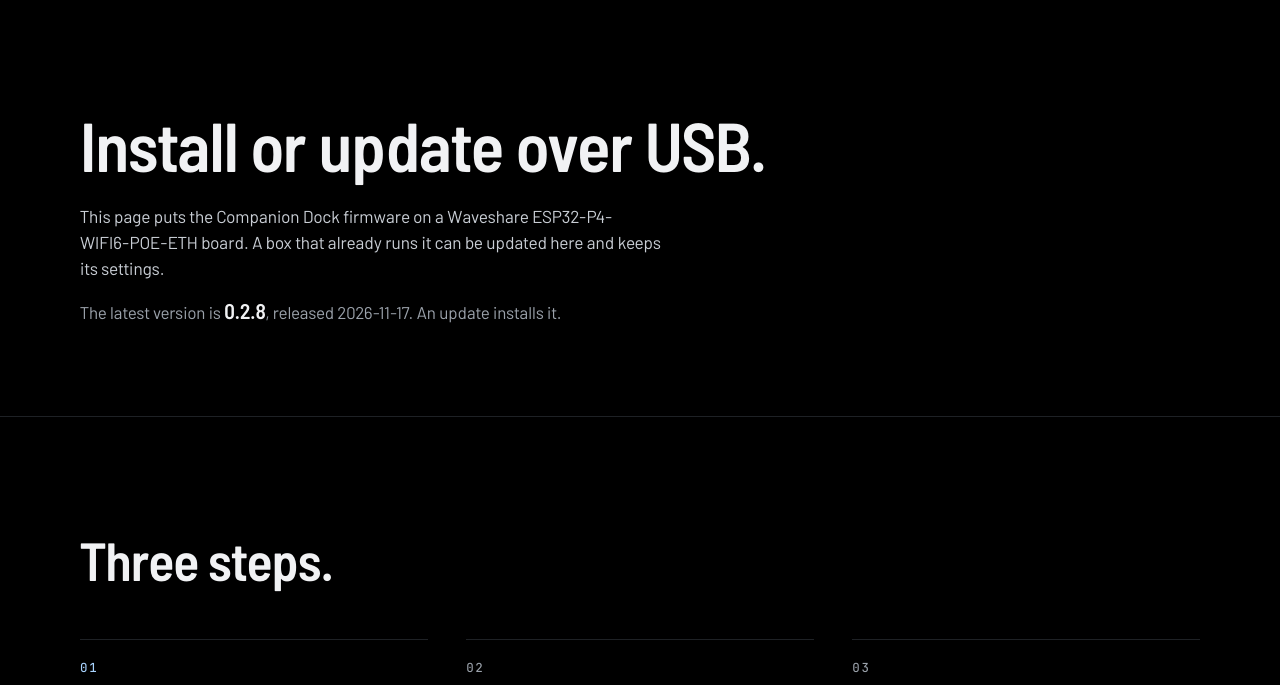
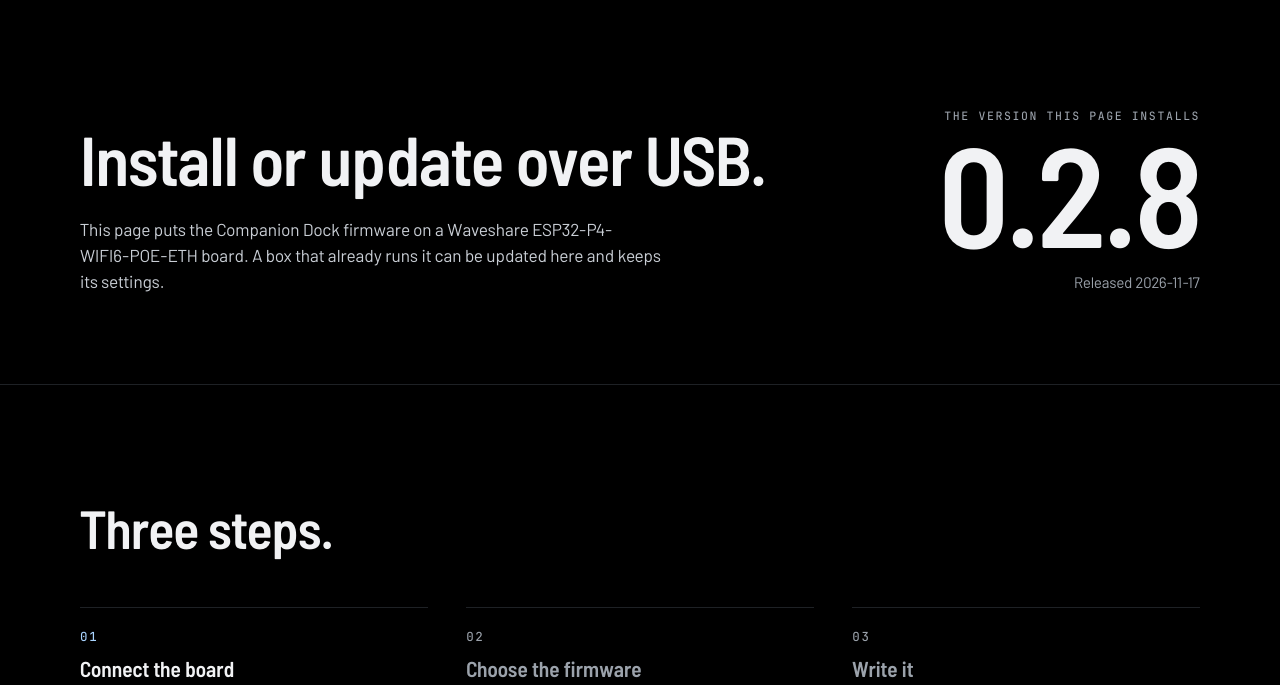
Before and after one commit to romansemkiv/companion-dock, a plain HTML site: page installer/flasher/index.html in a window 1280 px wide. Shown: the part 53-738 px from the top of the page. Drawn offline with Linux system fonts and the light colour scheme; no server answers; files whose address does not match are found by name.

Commit message:
Installer: the version it installs, in big letters on the hero's right side

```diff
--- a/installer/flasher/index.html
+++ b/installer/flasher/index.html
@@ -95,8 +95,14 @@ p, li { text-wrap: pretty; }
 .two { display: grid; grid-template-columns: minmax(0, 5fr) minmax(0, 6fr); gap: clamp(28px, 6vw, 88px); align-items: start; }
 @media (max-width: 860px) { .two { grid-template-columns: 1fr; } }
 .intro .lede { margin-top: 1.4rem; }
-.latest { margin-top: 1.1rem; color: var(--muted); }
-.latest b { font: 600 1.25em/1 var(--font-display); color: var(--text); font-variant-numeric: tabular-nums; }
+/* the version this page installs: the hero's right side, in the headline's own letters */
+.intro .two { grid-template-columns: minmax(0, 1fr) auto; align-items: end; }
+.latest { margin: 0; text-align: right; }
+.latest dt { font: 500 0.72rem/1.3 var(--font-mono); letter-spacing: 0.14em; text-transform: uppercase; color: var(--muted); }
+.latest dd { margin: 0; }
+#hero-num { margin-top: 0.3rem; font: 600 clamp(4.5rem, 11vw, 9rem)/0.9 var(--font-display); letter-spacing: -0.02em; font-variant-numeric: tabular-nums; white-space: nowrap; }
+.latest .when { margin-top: 0.9rem; color: var(--muted); font-size: 0.95rem; }
+@media (max-width: 860px) { .intro .two { grid-template-columns: 1fr; } .latest { text-align: left; } }
 /* the firmware, named in step 2 */
 .release { margin: 0.2rem 0 0; }
 .release dt { font: 500 0.72rem/1.3 var(--font-mono); letter-spacing: 0.14em; text-transform: uppercase; color: var(--muted); }
@@ -206,10 +212,16 @@ p, li { text-wrap: pretty; }
 <main id="main">
 
 <section class="intro">
-  <div class="wrap">
-    <h1>Install or update over USB.</h1>
-    <p class="lede">This page puts the Companion Dock firmware on a Waveshare ESP32-P4-WIFI6-POE-ETH board. A box that already runs it can be updated here and keeps its settings.</p>
-    <p class="latest" id="hero-ver" hidden>The latest version is <b id="hero-num"></b><span id="hero-date"></span>. An update installs it.</p>
+  <div class="wrap two">
+    <div>
+      <h1>Install or update over USB.</h1>
+      <p class="lede">This page puts the Companion Dock firmware on a Waveshare ESP32-P4-WIFI6-POE-ETH board. A box that already runs it can be updated here and keeps its settings.</p>
+    </div>
+    <dl class="latest" id="hero-ver" hidden>
+      <dt>The version this page installs</dt>
+      <dd id="hero-num"></dd>
+      <dd class="when" id="hero-date"></dd>
+    </dl>
   </div>
   <div class="wrap" id="unsupported" hidden>
     <p class="alert"><b>This browser can't talk to the board.</b> Open this page in Chrome or Edge on a computer (Windows, macOS or Linux). Safari, Firefox and phones don't support USB serial devices.</p>
@@ -470,7 +482,7 @@ async function loadLatest() {
   }
   if (latest) {
     $("#hero-num").textContent = latest.version;
-    $("#hero-date").textContent = latest.date ? `, released ${latest.date}` : "";
+    $("#hero-date").textContent = latest.date ? `Released ${latest.date}` : "";
     $("#hero-ver").hidden = false;
   }
   showFirmware();
```
